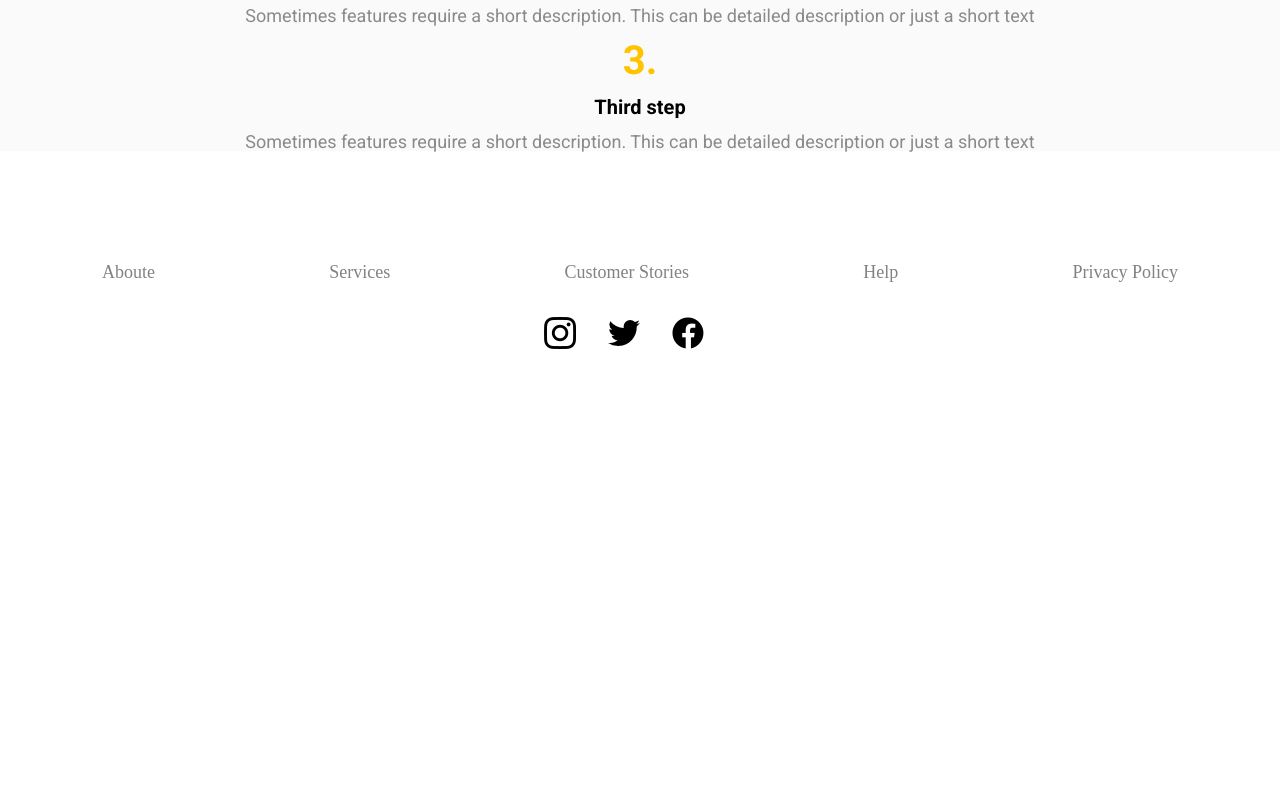
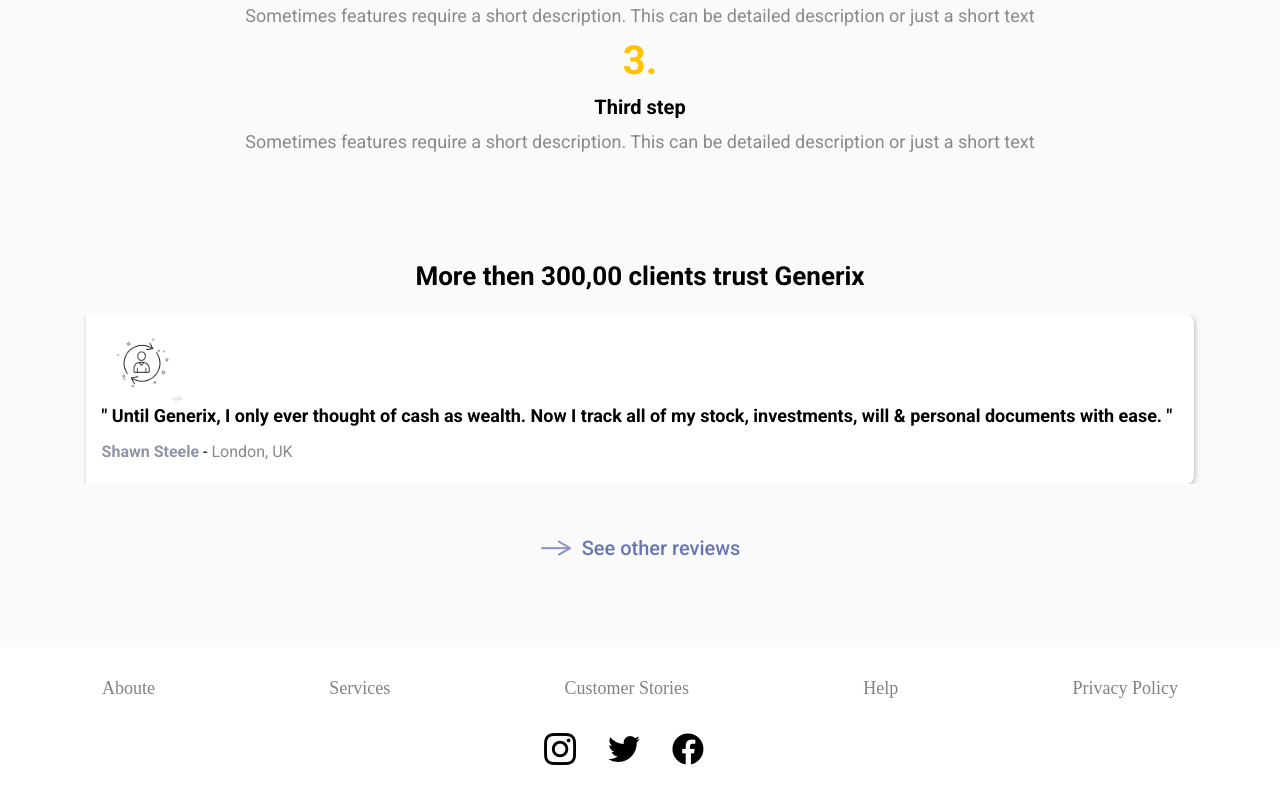
Before and after one commit to MathGPereira/primeiroProjetoAngular, an Angular app in the folder servicosDeSeguro/: page / in a window 1280 px wide. Shown: the part 3584-4384 px from the top of the page. Before the commit the page ends 3968 px from the top, so only its background shows below. Built offline with nearby package versions, Linux system fonts and the light colour scheme.

Commit message:
Criando o HTML e CSS do carroussel

```diff
--- a/servicosDeSeguro/src/app/app.component.css
+++ b/servicosDeSeguro/src/app/app.component.css
@@ -4,3 +4,7 @@ main {
     font-family: 'Roboto', sans-serif;
     min-height: calc(100vh - 67px);
 }
+
+div {
+    background-color: #FAFAFA;
+}
--- a/servicosDeSeguro/src/app/app.component.html
+++ b/servicosDeSeguro/src/app/app.component.html
@@ -4,6 +4,9 @@
     <app-sobre-servicos></app-sobre-servicos>
     <app-sobre-planos></app-sobre-planos>
     <app-sobre-recursos></app-sobre-recursos>
-    <app-passos></app-passos>
+    <div>
+        <app-passos></app-passos>
+        <app-carroussel></app-carroussel>
+    </div>
 </main>
 <app-rodape></app-rodape>
--- a/servicosDeSeguro/src/app/app.module.ts
+++ b/servicosDeSeguro/src/app/app.module.ts
@@ -10,6 +10,7 @@ import { SobreServicosComponent } from './componentes/conteudo/sobre-servicos/so
 import { SobrePlanosComponent } from './componentes/conteudo/sobre-planos/sobre-planos.component';
 import { SobreRecursosComponent } from './componentes/conteudo/sobre-recursos/sobre-recursos.component';
 import { PassosComponent } from './componentes/conteudo/passos/passos.component';
+import { CarrousselComponent } from './componentes/conteudo/carroussel/carroussel.component';
 
 @NgModule({
   declarations: [
@@ -20,7 +21,8 @@ import { PassosComponent } from './componentes/conteudo/passos/passos.component'
     SobreServicosComponent,
     SobrePlanosComponent,
     SobreRecursosComponent,
-    PassosComponent
+    PassosComponent,
+    CarrousselComponent
 ],
   imports: [
     BrowserModule,
--- /dev/null
+++ b/servicosDeSeguro/src/app/componentes/conteudo/carroussel/carroussel.component.css
@@ -0,0 +1,79 @@
+.carroussel {
+    background-color: #FAFAFA;
+    padding: 2em 1.5em 5em;
+    text-align: center;
+}
+
+.carroussel__titulo {
+    font-size: 26px;
+    font-weight: 700;
+    margin-bottom: 1em;
+}
+
+.carroussel__container {
+    align-items: center;
+    display: flex;
+    flex-wrap: nowrap;
+    justify-content: center;
+    margin-bottom: 3em;
+    overflow-x: hidden;
+}
+
+.container__item-caroussel {
+    background-color: #FFFFFF;
+    border-radius: 0 8px 8px 0;
+    box-shadow: 1px 1px 5px rgba(82, 82, 82, 0.377);
+    box-sizing: border-box;
+    display: none;
+    padding: .5em 1em 1em;
+    text-align: left;
+    transition: display .4s ease-in-out;
+    width: 90%;
+}
+
+.item-carroussel__ativo {
+    display: block;
+}
+
+.item__carroussel-imagem {
+    background: url("../../../../assets/imagens/perfil.png") no-repeat center center / cover;
+    height: 80px;
+    width: 80px;
+}
+
+.item-carroussel__relato {
+    font-size: 18px;
+    font-weight: 700;
+    line-height: 1.4em;
+}
+
+.item-carroussel__relato::before, .item-carroussel__relato::after {
+    content: '"';
+}
+
+.item-carroussel__info {
+    margin: 1rem 0 .5rem;
+}
+
+.info__nome {
+    color: #9194A6;
+    font-weight: 700;
+}
+
+.info__pais {
+    color: #8A8A8A;
+}
+
+.carroussel__ver-mais {
+    color: #6974B3;
+    cursor: pointer;
+    font-size: 20px;
+    font-weight: 500;
+    text-decoration: none;
+}
+
+.carroussel__ver-mais::before {
+    content: url("../../../../assets/imagens/icones/seta.png");
+    margin-right: 10px;
+    vertical-align: middle;
+}
--- /dev/null
+++ b/servicosDeSeguro/src/app/componentes/conteudo/carroussel/carroussel.component.html
@@ -0,0 +1,37 @@
+<section class="carroussel">
+    <h2 class="carroussel__titulo">More then 300,00 clients trust Generix</h2>
+    <div class="carroussel__container">
+        <article class="container__item-caroussel item-carroussel__ativo">
+            <div class="item__carroussel-imagem"></div>
+            <blockquote class="item-carroussel__relato">
+                Until Generix, I only ever thought of cash as wealth. Now I track all of my stock, investments, will & personal documents with ease.
+            </blockquote>
+            <p class="item-carroussel__info">
+                <span class="info__nome">Shawn Steele</span>
+                -
+                <span class="info__pais">London, UK</span>
+            </p>
+        </article>
+        <article class="container__item-caroussel">
+            <div class="item__carroussel-imagem"></div>
+            <blockquote class="item-carroussel__relato">
+                Until Generix, I only ever thought of cash as wealth. Now I track all of my stock, investments, will & personal documents with ease.
+            </blockquote>
+            <p class="item-carroussel__info">
+                <span class="info__nome">Shawn Steele</span>
+                <span class="info__pais">London, UK</span>
+            </p>
+        </article>
+        <article class="container__item-caroussel">
+            <div class="item__carroussel-imagem"></div>
+            <blockquote class="item-carroussel__relato">
+                Until Generix, I only ever thought of cash as wealth. Now I track all of my stock, investments, will & personal documents with ease.
+            </blockquote>
+            <p class="item-carroussel__info">
+                <span class="info__nome">Shawn Steele</span>
+                <span class="info__pais">London, UK</span>
+            </p>
+        </article>
+    </div>
+    <a href="#" class="carroussel__ver-mais" rel="follow next" target="_self">See other reviews</a>
+</section>
```
Also changed, not shown: servicosDeSeguro/src/app/componentes/conteudo/carroussel/carroussel.component.ts (added, +10 -0 lines), servicosDeSeguro/src/assets/imagens/perfil.png (added), 1 other file (tests, documents, lock files or other folders).
